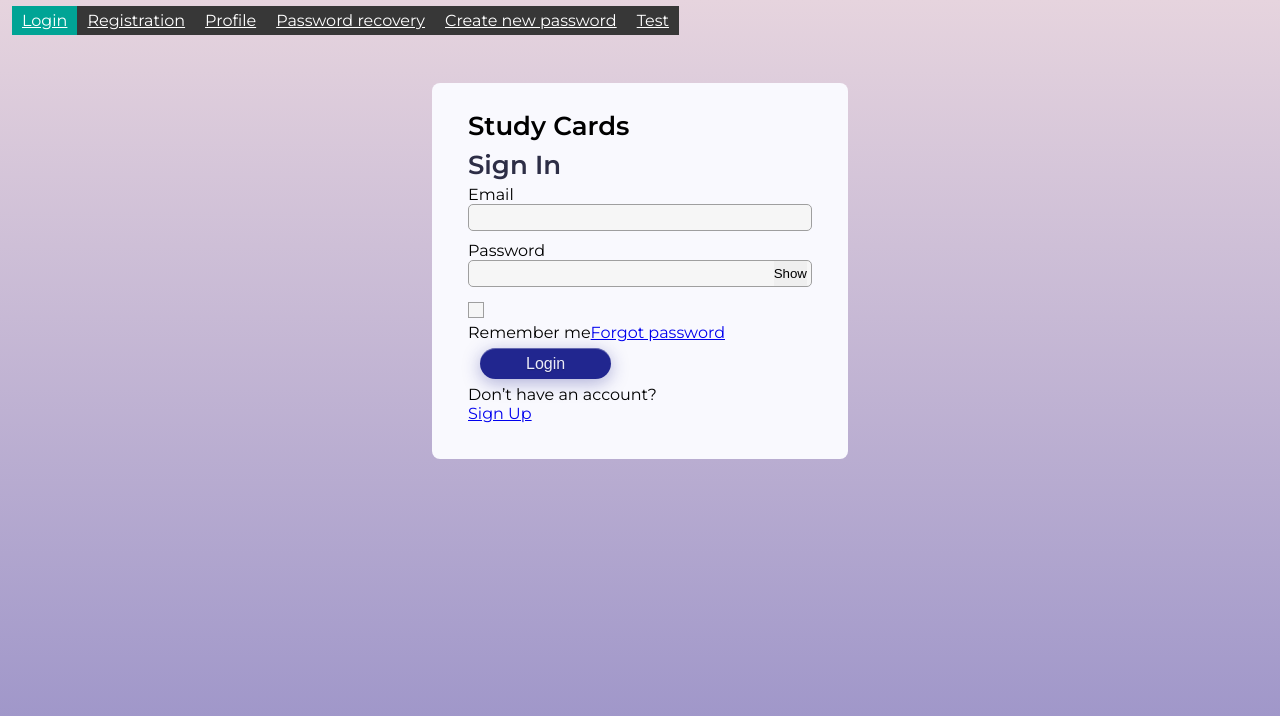
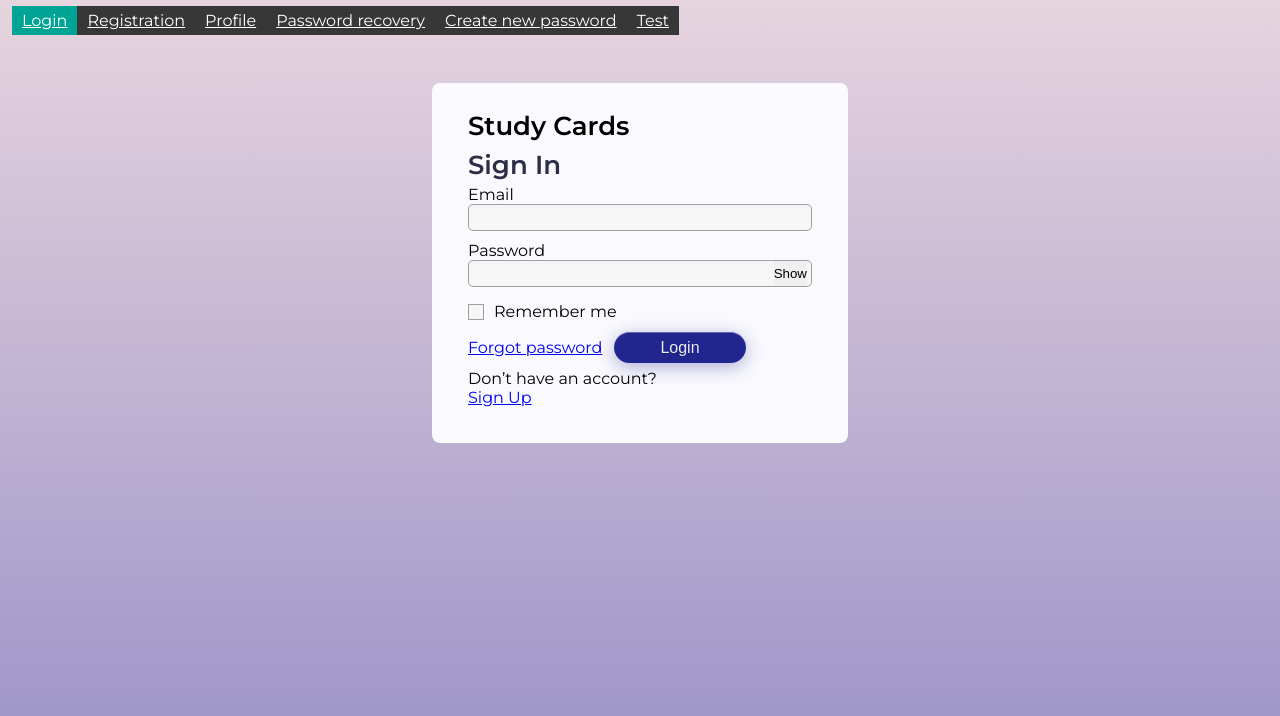
Before and after one commit to alexbrilevski/study-cards, a React (Vite) app: page /#/login in a window 1280 px wide. Shown: the top 716 px of the page. Built offline with nearby package versions, Linux system fonts and the light colour scheme; no server answers.

Commit message:
fix(UI): Fix the Remember me checkbox markup in the Login form

```diff
--- a/src/features/auth/Login/ui/LoginForm.tsx
+++ b/src/features/auth/Login/ui/LoginForm.tsx
@@ -66,10 +66,9 @@ export const LoginForm = () => {
       {loginForm.errors.password && loginForm.touched.password && (
         <div>{loginForm.errors.password}</div>
       )}
-      <label>
-        <Checkbox {...loginForm.getFieldProps('rememberMe')} />
+      <Checkbox {...loginForm.getFieldProps('rememberMe')}>
         Remember me
-      </label>
+      </Checkbox>
       <NavLink to={PATH.PASSWORD_RECOVERY}>Forgot password</NavLink>
       <Button type={'submit'}>Login</Button>
       {error && <p>{error}</p>}
```
